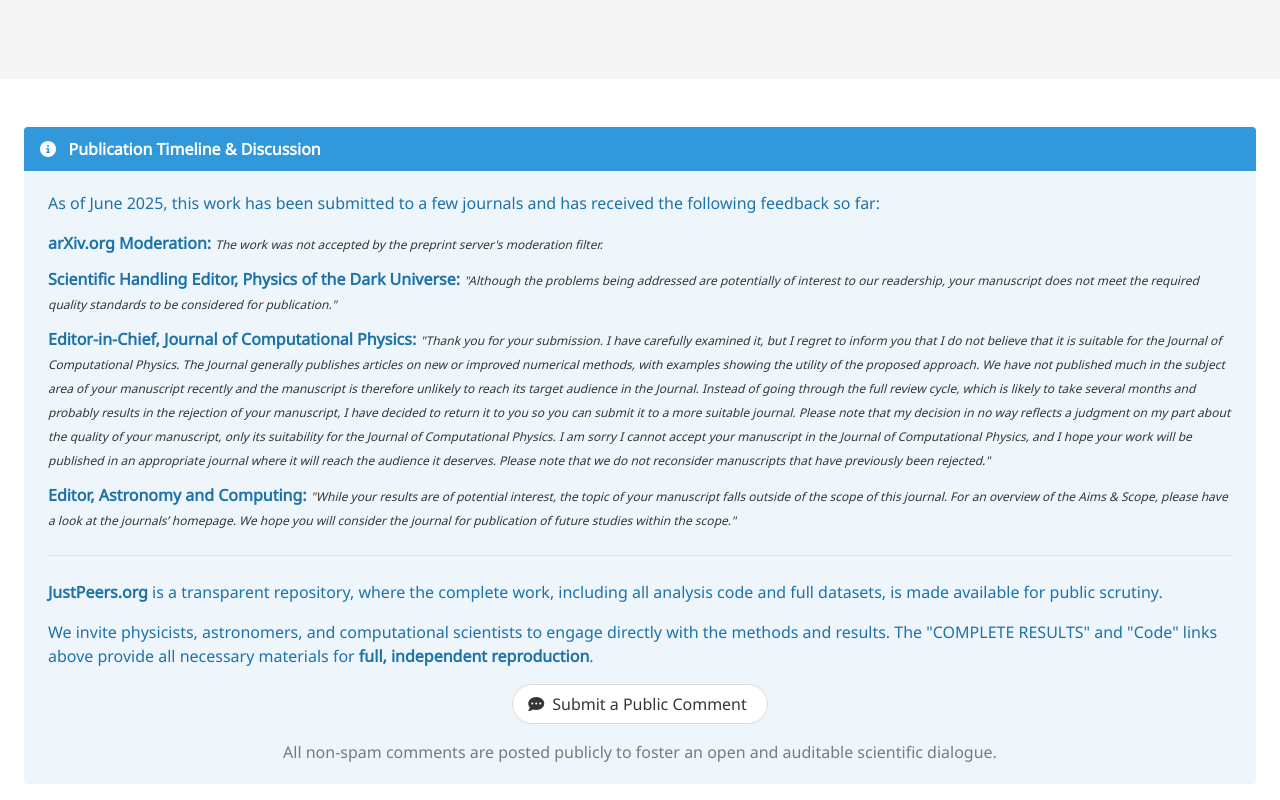
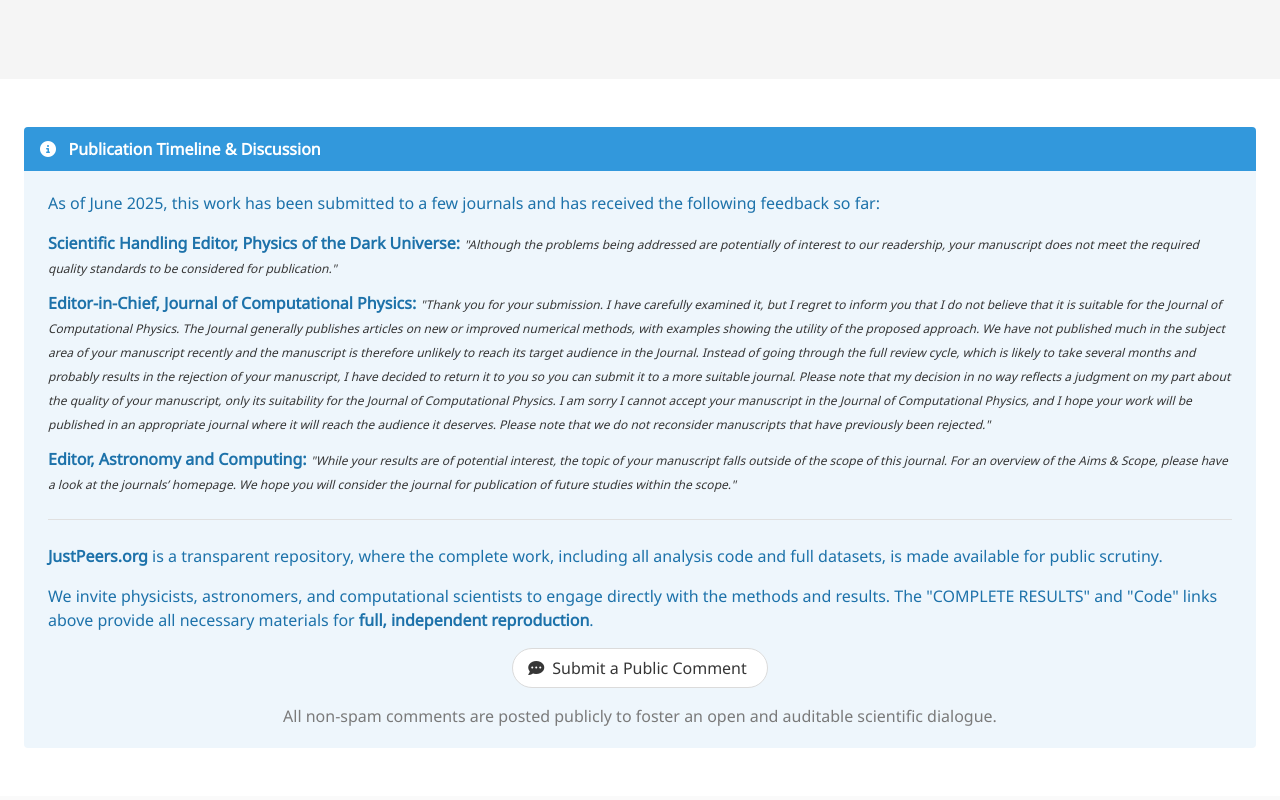
Before and after one commit to Brahim-Benaissa/JustPeers.github.io, a plain HTML site: page index.html in a window 1280 px wide. Shown: the part 2137-2937 px from the top of the page. Drawn offline with nearby package versions, Linux system fonts and the light colour scheme; some icons are missing; a web font is replaced by a local one.

Commit message:
Update index.html

```diff
--- a/index.html
+++ b/index.html
@@ -535,10 +535,6 @@
 
             <div class="content mt-3 mb-5">
               <ul style="list-style: none; margin-left: 0;">
-                <li>
-                  <strong>arXiv.org Moderation:</strong>
-                  <em class="is-size-7 has-text-dark"> The work was not accepted by the preprint server's moderation filter.</em>
-                </li>
                 <li class="mt-3">
                   <strong>Scientific Handling Editor, Physics of the Dark Universe:</strong>
                   <em class="is-size-7 has-text-dark"> "Although the problems being addressed are potentially of interest to our readership, your manuscript does not meet the required quality standards to be considered for publication."</em>
```
